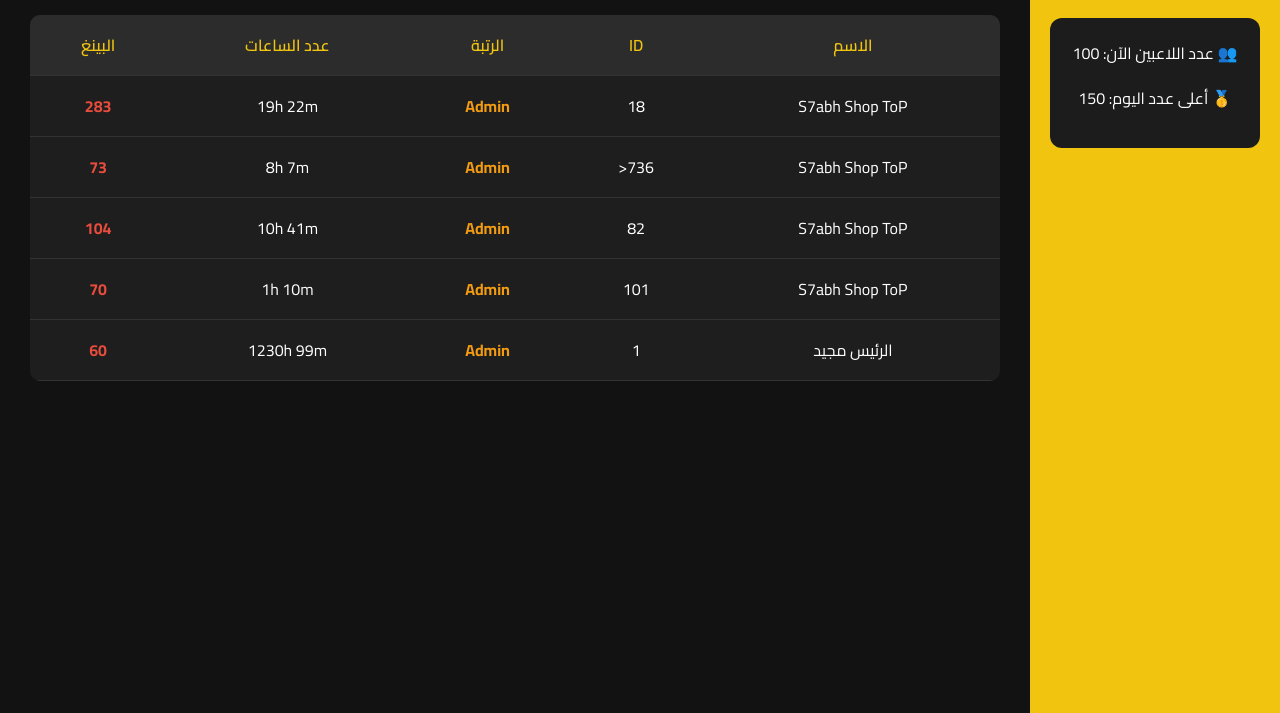
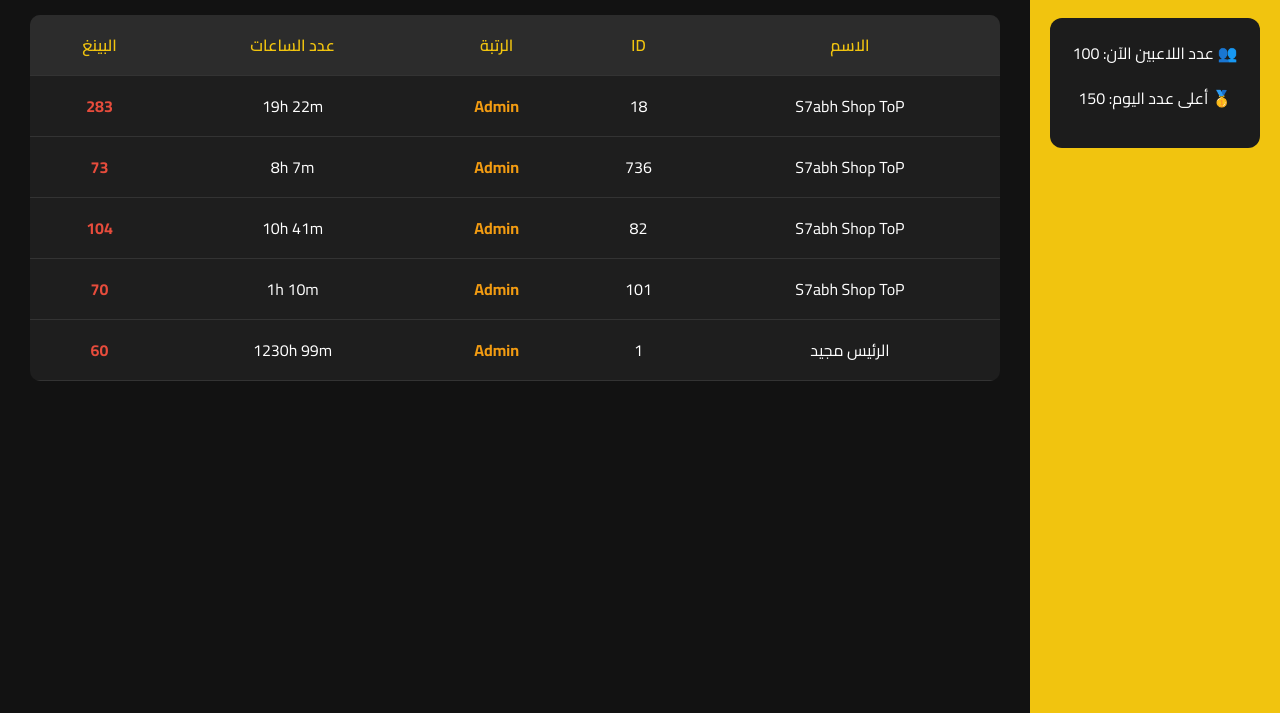
Before and after one commit to mjeed14433/Abdulmajeed, a plain HTML site: page index.html in a window 1280 px wide. Shown: the part 87-800 px from the top of the page. Drawn offline with Linux system fonts and the light colour scheme.

Commit message:
Update index.html

```diff
--- a/index.html
+++ b/index.html
@@ -136,7 +136,7 @@
         </tr>
                 <tr>
           <td>S7abh Shop ToP</td>
-          <td>736<
+          <td>736
           </td>
           <td class="rank">Admin</td>
           <td>8h 7m</td>
```
